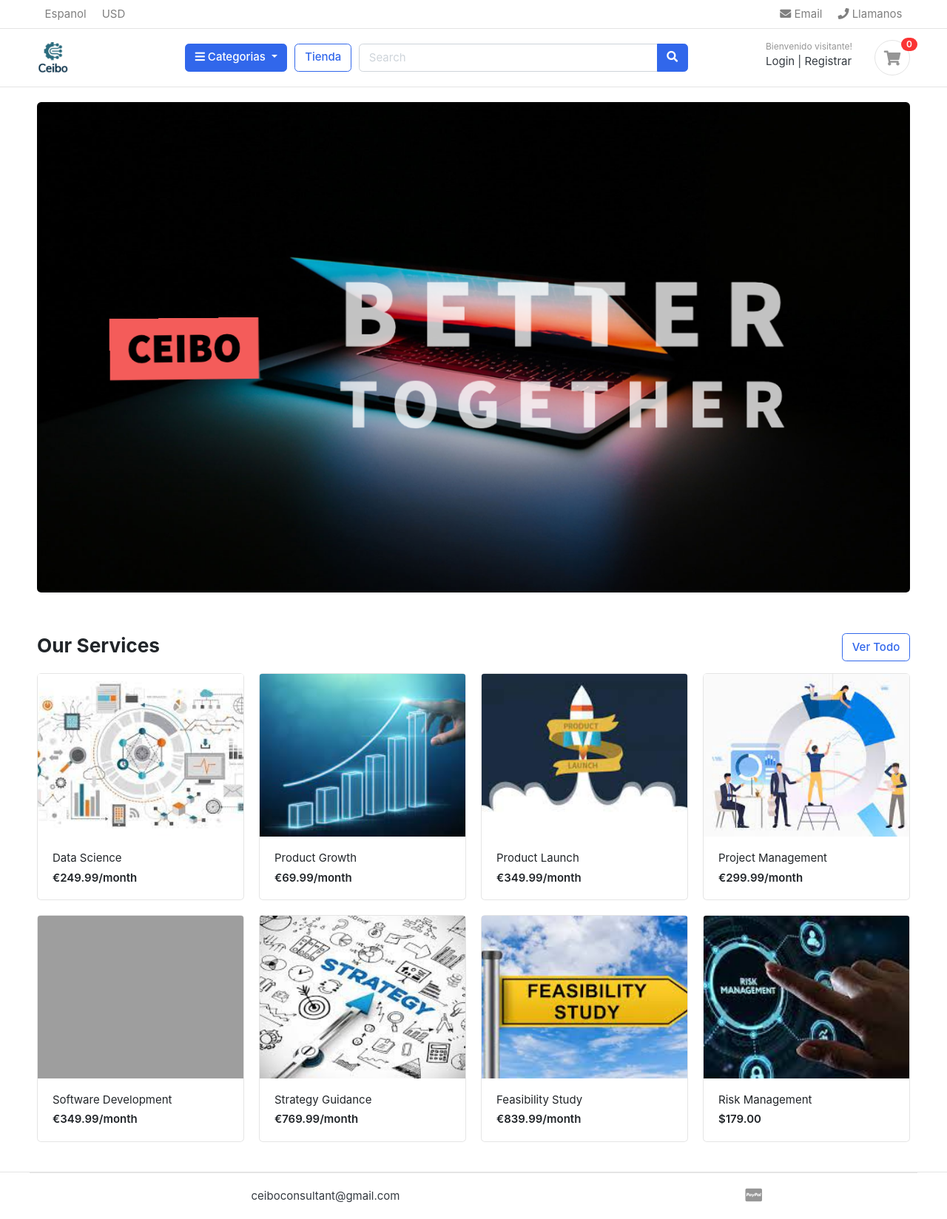
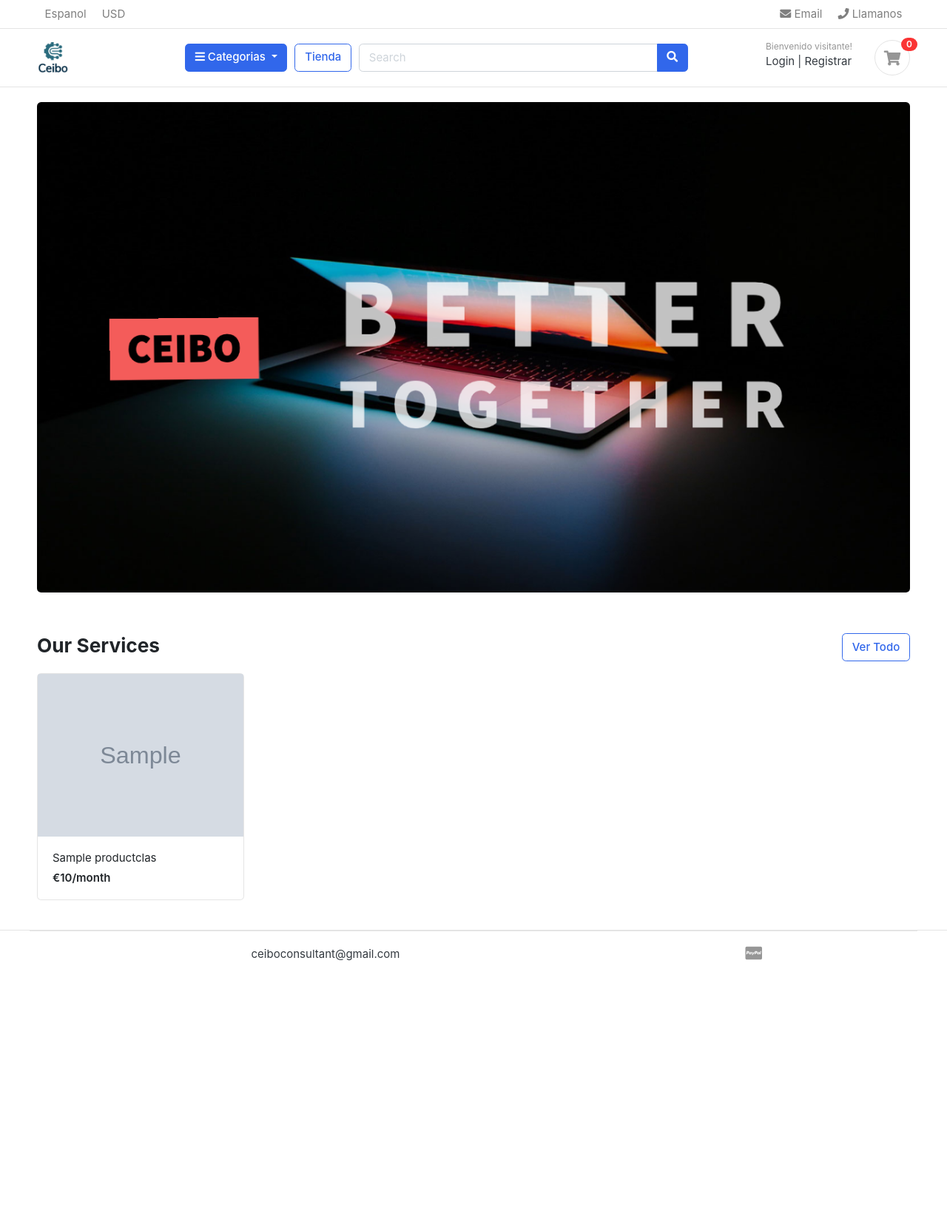
Before and after one commit to albertoecf/ecommerce_resources, a Django app: page / in a window 1280 px wide. Shown: the whole page at 74% size. After the commit the page ends 1299 px from the top, so only its background shows below. Run offline with Django 4.2, Linux system fonts and the light colour scheme; tables that the repository leaves empty hold one stand-in row (values such as "Sample post"); grey boxes marked "Sample" are stand-in pictures; some web fonts are replaced; grey boxes are pictures that could not be loaded.

Commit message:
feat: dynamic listing of products

```diff
--- a/ecom_project/ecom_project/views.py
+++ b/ecom_project/ecom_project/views.py
@@ -1,4 +1,12 @@
 from django.shortcuts import render
+from app_store.models import ProductClass
 
 def home_view(request):
-    return render(request, "home.html")
+
+    products_all = ProductClass.objects.all().filter(is_available=True)
+
+    context = {
+        'products_all' : products_all
+    }
+
+    return render(request, "home.html", context)
--- a/ecom_project/notes/django_notes.txt
+++ b/ecom_project/notes/django_notes.txt
@@ -75,3 +75,6 @@ Auto generate slug for category :
 
 How to manage many products?
 26. we will create a new app to do this -> app_product
+
+Dynamic products in page :
+27.
--- a/ecom_project/templates/home.html
+++ b/ecom_project/templates/home.html
@@ -25,81 +25,21 @@
 
 
 		<div class="row">
+
+			{% for product in products_all  %}
 			<div class="col-md-3">
 				<div class="card card-product-grid">
-			<a href="./product-detail.html" class="img-wrap"> <img src="{% static 'images/items/data_science.jpeg' %}"> </a>
+					<a href="./product-detail.html" class="img-wrap"> <img src="{{product.images.url}}"> </a>
 					<figcaption class="info-wrap">
-				<a href="./product-detail.html" class="title">Data Science</a>
-				<div class="price mt-1">€249.99/month</div> <!-- price-wrap.// -->
+						<a href="./product-detail.html" class="title">{{product.product_name}}</a>
+						<div class="price mt-1">€{{product.price}}/month</div> <!-- price-wrap.// -->
 					</figcaption>
 				</div>
 			</div> <!-- col.// -->
-	<div class="col-md-3">
-		<div class="card card-product-grid">
-			<a href="./product-detail.html" class="img-wrap"> <img src="{% static 'images/items/growth.jpeg' %}"> </a>
-			<figcaption class="info-wrap">
-				<a href="./product-detail.html" class="title">Product Growth</a>
-				<div class="price mt-1">€69.99/month</div> <!-- price-wrap.// -->
-			</figcaption>
-		</div>
-	</div> <!-- col.// -->
-	<div class="col-md-3">
-		<div class="card card-product-grid">
-			<a href="./product-detail.html" class="img-wrap"> <img src="{% static 'images/items/product_launch.jpeg' %}"> </a>
-			<figcaption class="info-wrap">
-				<a href="./product-detail.html" class="title">Product Launch</a>
-				<div class="price mt-1">€349.99/month</div> <!-- price-wrap.// -->
-			</figcaption>
-		</div>
-	</div> <!-- col.// -->
-	<div class="col-md-3">
-		<div class="card card-product-grid">
-			<a href="./product-detail.html" class="img-wrap"> <img src="{% static 'images/items/project_management.jpeg' %}"> </a>
-			<figcaption class="info-wrap">
-				<a href="./product-detail.html" class="title">Project Management</a>
-				<div class="price mt-1">€299.99/month</div> <!-- price-wrap.// -->
-			</figcaption>
-		</div>
-	</div> <!-- col.// -->
-	<div class="col-md-3">
-		<div class="card card-product-grid">
-			<a href="./product-detail.html" class="img-wrap"> <img src="{% static 'images/items/software_development.jpeg' %}"> </a>
-			<figcaption class="info-wrap">
-				<a href="./product-detail.html" class="title">Software Development</a>
-				<div class="price mt-1">€349.99/month</div> <!-- price-wrap.// -->
-			</figcaption>
-		</div>
-	</div> <!-- col.// -->
-	<div class="col-md-3">
-		<div class="card card-product-grid">
-			<a href="./product-detail.html" class="img-wrap"> <img src="{% static 'images/items/strategy.jpeg' %}"> </a>
-			<figcaption class="info-wrap">
-				<a href="./product-detail.html" class="title">Strategy Guidance</a>
-				<div class="price mt-1">€769.99/month</div> <!-- price-wrap.// -->
-			</figcaption>
-		</div>
-	</div> <!-- col.// -->
-	<div class="col-md-3">
-		<div class="card card-product-grid">
-			<a href="./product-detail.html" class="img-wrap"> <img src="{% static 'images/items/feasibility.jpeg' %}"> </a>
-			<figcaption class="info-wrap">
-				<a href="./product-detail.html" class="title">Feasibility Study</a>
-				<div class="price mt-1">€839.99/month</div> <!-- price-wrap.// -->
-			</figcaption>
-		</div>
-	</div> <!-- col.// -->
-	<div class="col-md-3">
-		<div class="card card-product-grid">
-			<a href="./product-detail.html" class="img-wrap"> <img src="{% static 'images/items/risk_management.jpeg' %}"> </a>
-			<figcaption class="info-wrap">
-				<a href="./product-detail.html" class="title">Risk Management</a>
-				<div class="price mt-1">$179.00</div> <!-- price-wrap.// -->
-			</figcaption>
-		</div>
-	</div> <!-- col.// -->
+			{% endfor %}
+
 		</div> <!-- row.// -->
-
-</div><!-- container // -->
+	</div> <!-- container.// -->
 </section>
 <!-- ========================= SECTION  END// ========================= -->
 
```
Lines whose indentation alone changed are shown as unchanged.
